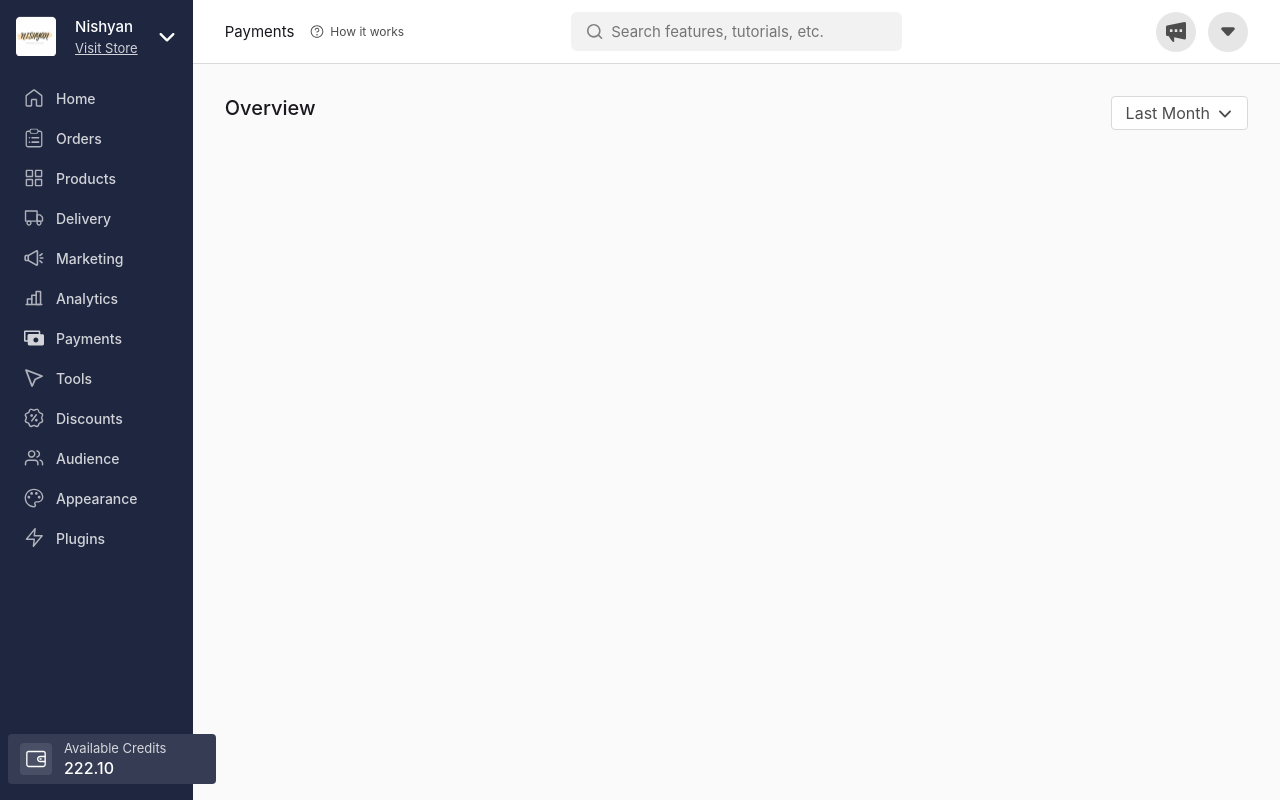
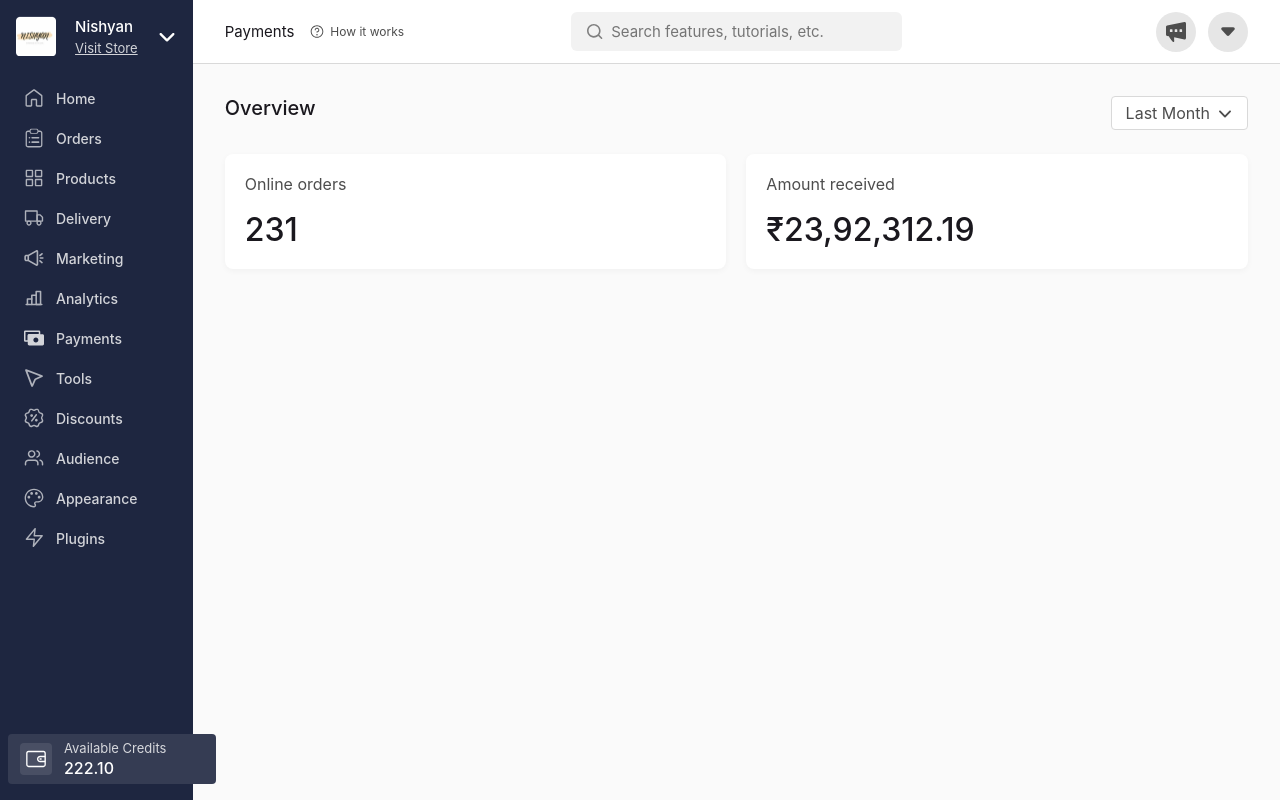
Before and after one commit to mritunjaysaha/dashboard, a React (Vite) app: page / in a window 1280 px wide. Built offline with nearby package versions, Linux system fonts and the light colour scheme.

Commit message:
feat: added overview

```diff
--- a/src/Components/Overview/Overview.jsx
+++ b/src/Components/Overview/Overview.jsx
@@ -1,3 +1,4 @@
+import { OverviewCards } from "../OverviewCards/OverviewCards";
 import styles from "./overview.module.scss";
 
 export const Overview = () => {
@@ -14,6 +15,10 @@ export const Overview = () => {
                     />
                 </button>
             </div>
+            <div className={styles.overview_cards_container}>
+                <OverviewCards name="Online orders" value="231" />
+                <OverviewCards name="Amount received" value="₹23,92,312.19" />
+            </div>
         </div>
     );
 };
--- a/src/Components/Overview/overview.module.scss
+++ b/src/Components/Overview/overview.module.scss
@@ -7,6 +7,7 @@
         display: flex;
         justify-content: space-between;
 
+        .overview_head_title {
             color: #1a181e;
             font-size: 2rem;
             font-style: normal;
@@ -28,3 +29,9 @@
             font-size: 16px;
         }
     }
+
+    .overview_cards_container {
+        display: flex;
+        gap: 2rem;
+    }
+}
--- /dev/null
+++ b/src/Components/OverviewCards/OverviewCards.jsx
@@ -0,0 +1,10 @@
+import styles from "./overviewCards.module.scss";
+
+export const OverviewCards = ({ name, value }) => {
+    return (
+        <div className={styles.overview_cards}>
+            <p className={styles.overview_title}>{name}</p>
+            <p className={styles.overview_value}>{value}</p>
+        </div>
+    );
+};
--- /dev/null
+++ b/src/Components/OverviewCards/overviewCards.module.scss
@@ -0,0 +1,26 @@
+.overview_cards {
+    display: flex;
+    flex-direction: column;
+    gap: 1.6rem;
+
+    border-radius: 0.8rem;
+    background: #fff;
+
+    /* Shadow/Card */
+    box-shadow: 0px 2px 6px 0px rgba(26, 24, 30, 0.04);
+
+    width: 100%;
+
+    padding: 2rem;
+
+    .overview_title {
+        color: #4d4d4d;
+        font-size: 1.6rem;
+    }
+
+    .overview_value {
+        color: #1a181e;
+        font-size: 3.2rem;
+        font-weight: 500;
+    }
+}
```
Lines whose indentation alone changed are shown as unchanged.
